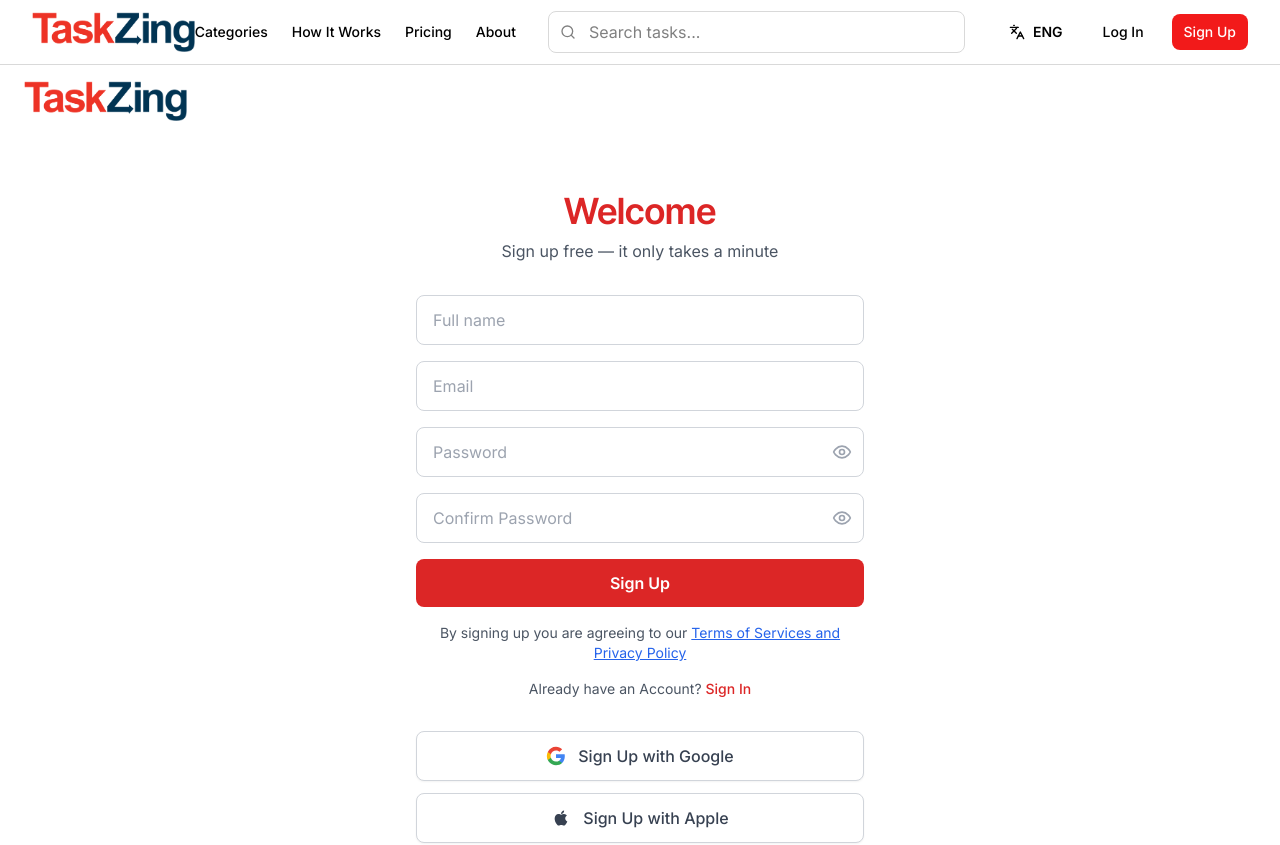
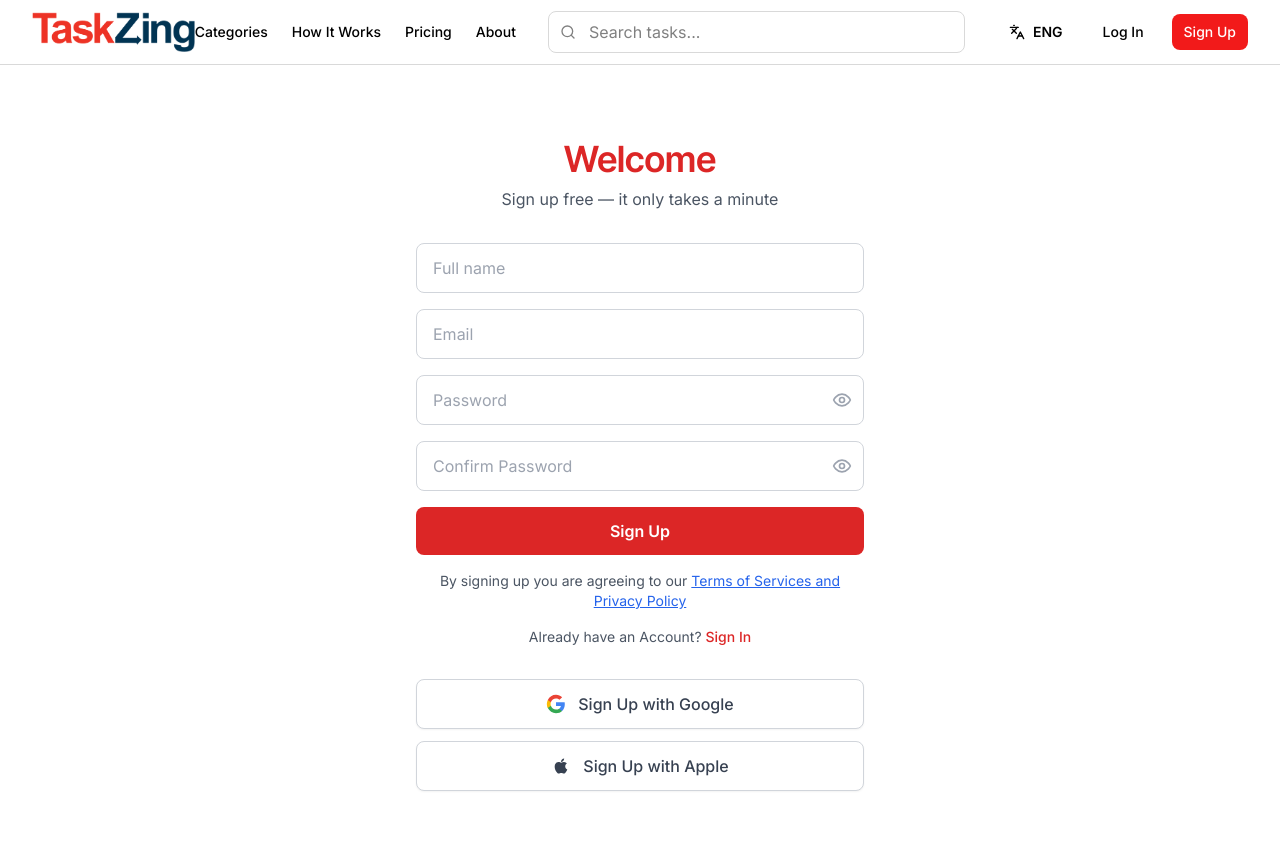
Before and after one commit to MuhammadJawad56/TaskZing-web, a Next.js app: page /signup in a window 1280 px wide. Shown: the top 845 px of the page. Built offline with nearby package versions, Linux system fonts and the light colour scheme; no server answers.

Commit message:
ui update

```diff
--- a/app/(auth)/signup/page.tsx
+++ b/app/(auth)/signup/page.tsx
@@ -3,7 +3,6 @@
 import React, { useState, useEffect } from "react";
 import { useRouter, useSearchParams } from "next/navigation";
 import Link from "next/link";
-import Image from "next/image";
 import { Button } from "@/components/ui/Button";
 import { signUp, signInWithGoogle, signInWithApple, handleAppleRedirect, getUserData } from "@/lib/api/auth";
 import { isProfileComplete } from "@/lib/api/users";
@@ -413,20 +412,6 @@ export default function SignupPage() {
 
   return (
     <div className="min-h-screen bg-white flex flex-col">
-      {/* Header with Logo */}
-      <div className="px-6 py-4">
-        <Link href="/" className="inline-flex items-center">
-          <Image
-            src={theme === "dark" ? "/images/logos/Taskzing-Logo-dark-mode_1.png" : "/images/logos/Taskzing-Logo-light-mode_1.png"}
-            alt="TaskZing"
-            width={140}
-            height={40}
-            className="h-10 w-auto"
-            priority
-          />
-        </Link>
-      </div>
-
       {/* Main Content */}
       <div className="flex-1 flex items-center justify-center px-4 sm:px-6 lg:px-8 py-12">
         <div className="max-w-md w-full space-y-8">
```
